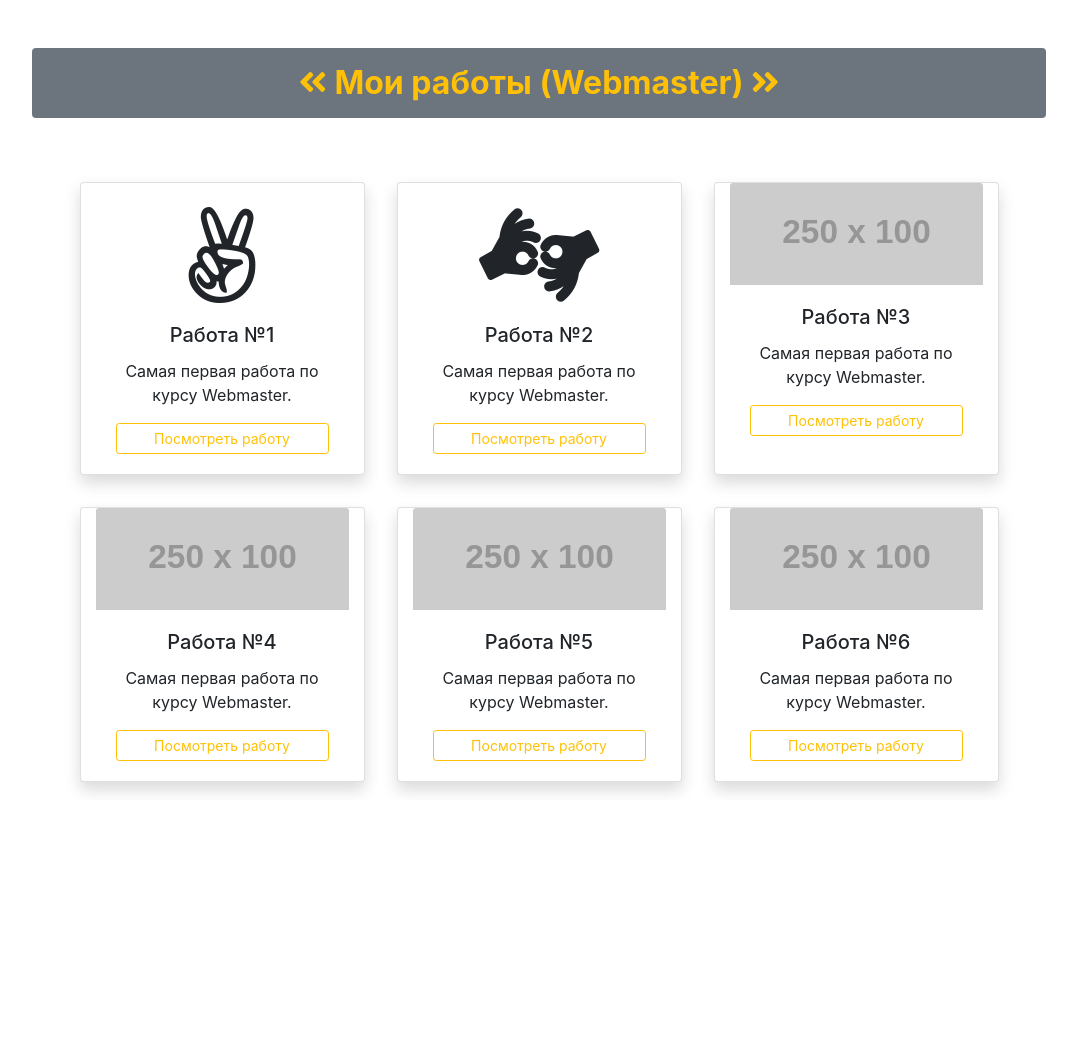
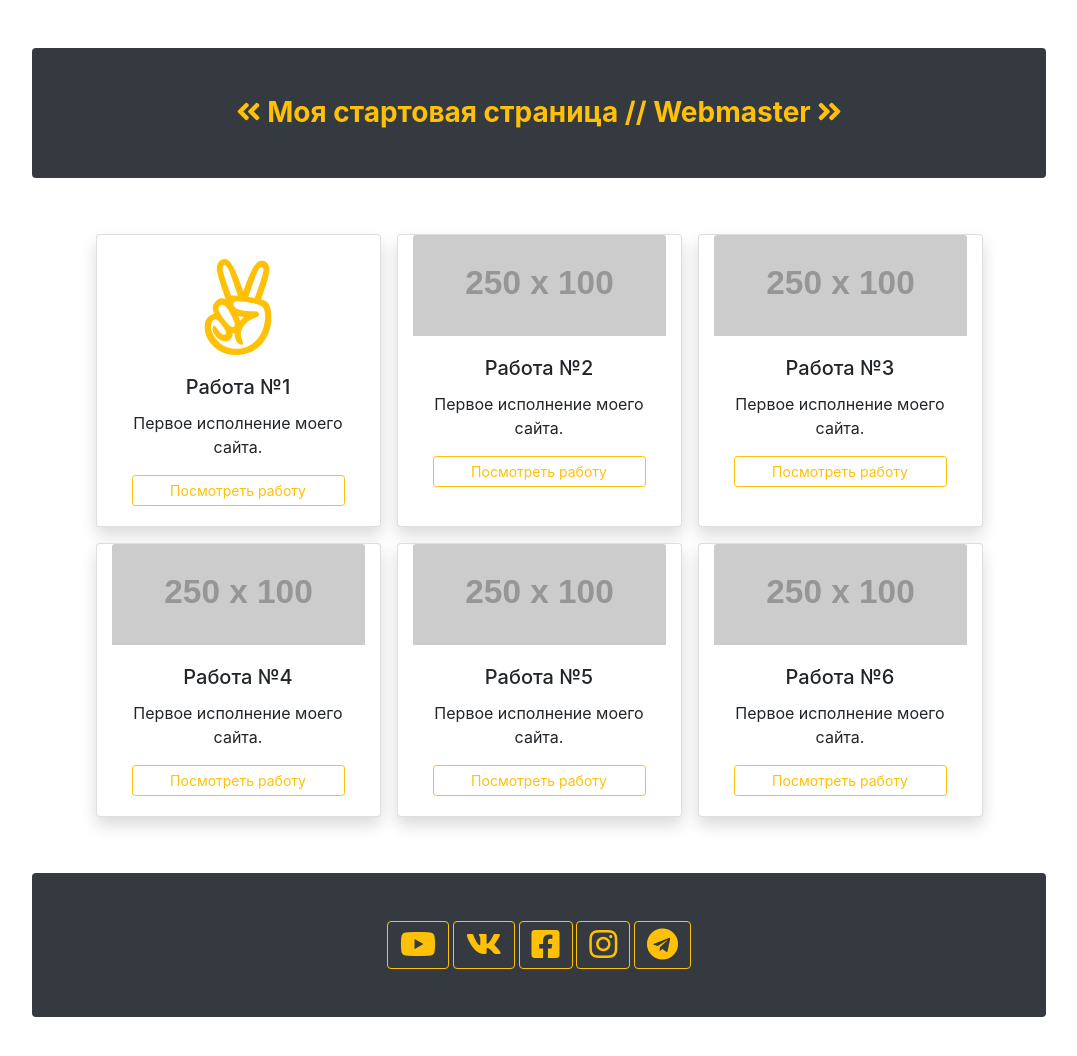
Before and after one commit to MDS-71/MDS-71.github.io, a plain HTML site: page index.html in a window 1280 px wide. Shown: the whole page, without its empty margins (101-1178 px from the left). Before the commit the page ends 800 px from the top, so only its background shows below. Drawn offline with nearby package versions, Linux system fonts and the light colour scheme; placeholder pictures from the web are drawn by us.

Commit message:
Add files via upload

```diff
--- a/index.html
+++ b/index.html
@@ -23,25 +23,25 @@
       crossorigin="anonymous"
     />
 
-    <title>Стартовая страница // Webmaster</title>
+    <title>Стартовая страница // Webmaster Академия Шаг город Гомель</title>
   </head>
   <body>
     <div class="container">
       <h1
-        class="h2 text-center m-5 p-3 font-weight-bold text-warning bg-secondary rounded"
+        class="h3 text-center m-5 p-5 font-weight-bold bg-dark text-warning rounded"
       >
         <i class="fas fa-angle-double-left"></i>
-        Мои работы (Webmaster)
+        Моя стартовая страница // Webmaster
         <i class="fas fa-angle-double-right"></i>
       </h1>
       <div class="row d-flex justify-content-center">
-        <div class="card col-md-3 text-center m-3 shadow">
-          <i class="fab fa-angellist fa-6x card-img-top mt-4"></i>
+        <div class="card col-md-3 text-center m-2 shadow">
+          <i class="fab fa-angellist fa-6x mt-4 text-warning"></i>
 
           <div class="card-body">
             <h5 class="card-title">Работа №1</h5>
             <p class="card-text">
-              Самая первая работа по курсу Webmaster.
+              Первое исполнение моего сайта.
             </p>
             <a
               href="#"
@@ -50,15 +50,16 @@
             >
           </div>
         </div>
-        <!-- end card 1 -->
-        <div class="card col-md-3 text-center m-3 shadow">
-          <i
-            class="fas fa-american-sign-language-interpreting fa-6x card-img-top mt-4"
-          ></i>
+        <div class="card col-md-3 text-center m-2 shadow">
+          <img
+            src="https://fakeimg.pl/250x100/"
+            class="card-img-top"
+            alt="..."
+          />
           <div class="card-body">
             <h5 class="card-title">Работа №2</h5>
             <p class="card-text">
-              Самая первая работа по курсу Webmaster.
+              Первое исполнение моего сайта.
             </p>
             <a
               href="#"
@@ -67,8 +68,7 @@
             >
           </div>
         </div>
-        <!-- end card 2 -->
-        <div class="card col-md-3 text-center m-3 shadow">
+        <div class="card col-md-3 text-center m-2 shadow">
           <img
             src="https://fakeimg.pl/250x100/"
             class="card-img-top"
@@ -77,7 +77,7 @@
           <div class="card-body">
             <h5 class="card-title">Работа №3</h5>
             <p class="card-text">
-              Самая первая работа по курсу Webmaster.
+              Первое исполнение моего сайта.
             </p>
             <a
               href="#"
@@ -86,8 +86,7 @@
             >
           </div>
         </div>
-        <!-- end card 3 -->
-        <div class="card col-md-3 text-center m-3 shadow">
+        <div class="card col-md-3 text-center m-2 shadow">
           <img
             src="https://fakeimg.pl/250x100/"
             class="card-img-top"
@@ -96,7 +95,7 @@
           <div class="card-body">
             <h5 class="card-title">Работа №4</h5>
             <p class="card-text">
-              Самая первая работа по курсу Webmaster.
+              Первое исполнение моего сайта.
             </p>
             <a
               href="#"
@@ -105,8 +104,7 @@
             >
           </div>
         </div>
-        <!-- end card 4 -->
-        <div class="card col-md-3 text-center m-3 shadow">
+        <div class="card col-md-3 text-center m-2 shadow">
           <img
             src="https://fakeimg.pl/250x100/"
             class="card-img-top"
@@ -115,7 +113,7 @@
           <div class="card-body">
             <h5 class="card-title">Работа №5</h5>
             <p class="card-text">
-              Самая первая работа по курсу Webmaster.
+              Первое исполнение моего сайта.
             </p>
             <a
               href="#"
@@ -124,8 +122,7 @@
             >
           </div>
         </div>
-        <!-- end card 5 -->
-        <div class="card col-md-3 text-center m-3 shadow">
+        <div class="card col-md-3 text-center m-2 shadow">
           <img
             src="https://fakeimg.pl/250x100/"
             class="card-img-top"
@@ -134,7 +131,7 @@
           <div class="card-body">
             <h5 class="card-title">Работа №6</h5>
             <p class="card-text">
-              Самая первая работа по курсу Webmaster.
+              Первое исполнение моего сайта.
             </p>
             <a
               href="#"
@@ -143,9 +140,26 @@
             >
           </div>
         </div>
-        <!-- end card 6 -->
       </div>
-      <!-- end row -->
+      <footer
+        class="text-center m-5 p-5 font-weight-bold bg-dark text-warning rounded"
+      >
+        <a href="#" class="btn btn-outline-warning"
+          ><i class="fab fa-youtube fa-2x"></i
+        ></a>
+        <a href="#" class="btn btn-outline-warning"
+          ><i class="fab fa-vk fa-2x"></i
+        ></a>
+        <a href="#" class="btn btn-outline-warning"
+          ><i class="fab fa-facebook-square fa-2x"></i
+        ></a>
+        <a href="#" class="btn btn-outline-warning"
+          ><i class="fab fa-instagram fa-2x"></i
+        ></a>
+        <a href="#" class="btn btn-outline-warning"
+          ><i class="fab fa-telegram fa-2x"></i
+        ></a>
+      </footer>
     </div>
     <!-- end container -->
 
```
